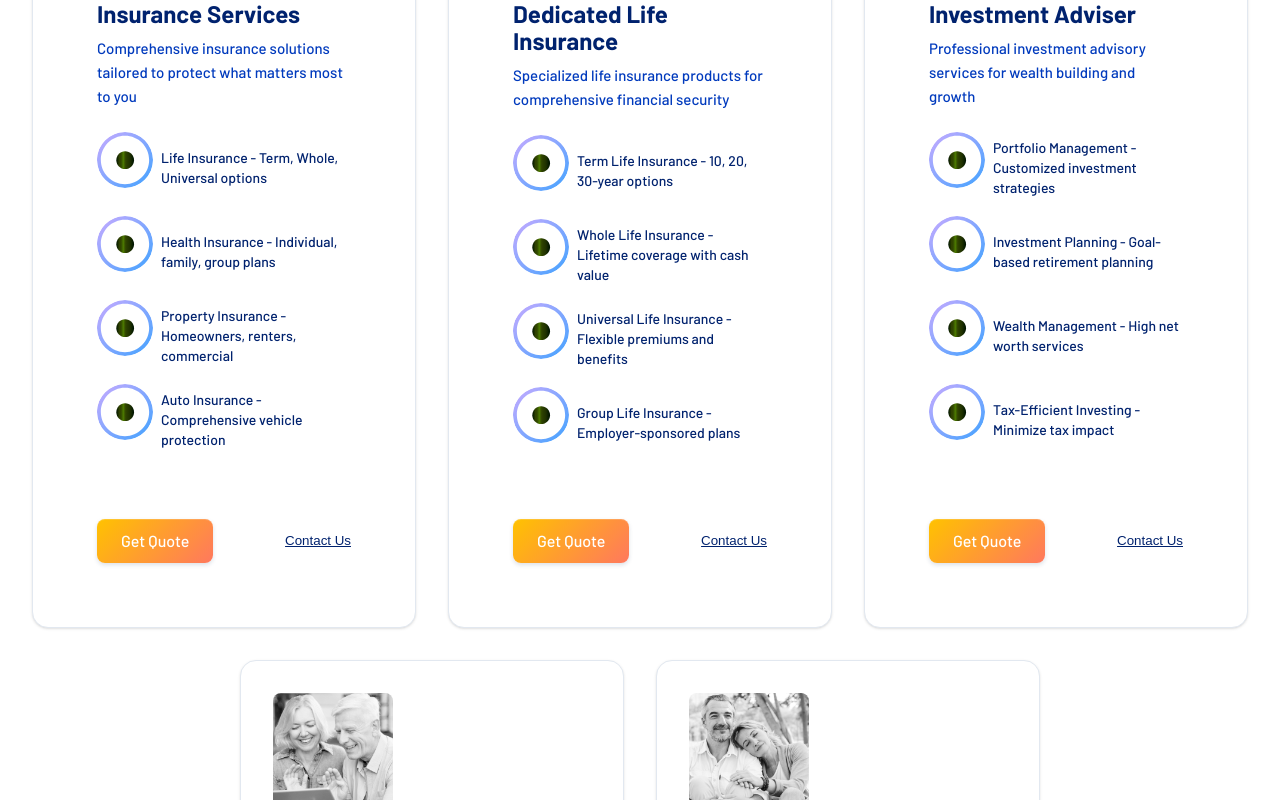
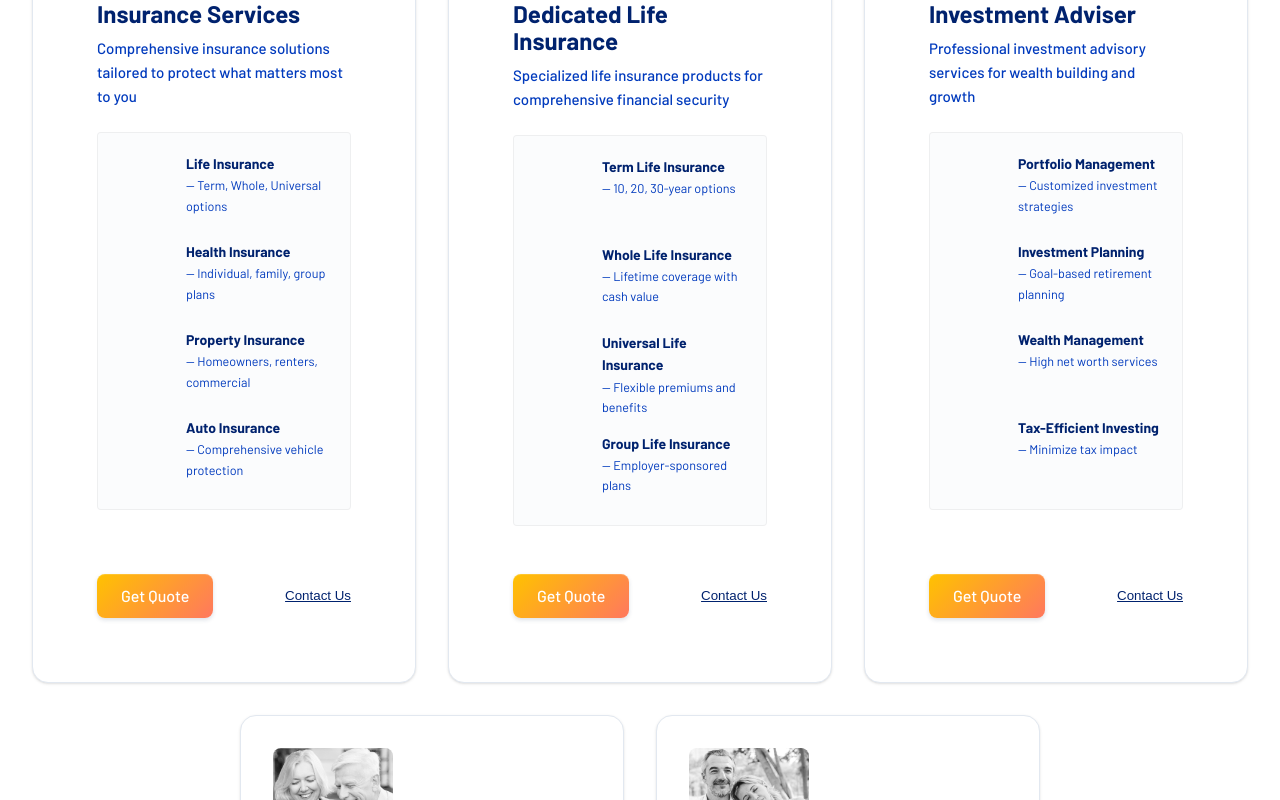
Before and after one commit to TAJKING10/advensysinFINANCETAJ, a React (Vite) app: page / in a window 1280 px wide. Shown: the part 1320-2120 px from the top of the page. Built offline with nearby package versions, Linux system fonts and the light colour scheme.

Commit message:
needs fixing

```diff
--- a/src/components/sections/Services.css
+++ b/src/components/sections/Services.css
@@ -167,21 +167,51 @@
   list-style: none;
   margin: 0 0 2rem 0;
   padding: 0;
+  background: rgba(248, 250, 252, 0.5);
+  border-radius: var(--radius-base);
+  padding: 1.25rem;
+  border: 1px solid rgba(0, 0, 0, 0.05);
 }
 
 .service-feature {
   display: flex;
-  align-items: center;
-  gap: 0.5rem;
-  margin-bottom: 0.75rem;
+  align-items: flex-start;
+  gap: 0.75rem;
+  margin-bottom: 1rem;
   color: var(--text-primary);
   font-size: var(--font-size-sm);
+  line-height: 1.6;
+}
+
+.service-feature:last-child {
+  margin-bottom: 0;
 }
 
 .feature-icon {
-  width: 16px;
-  height: 16px;
-  filter: hue-rotate(200deg);
+  width: 14px;
+  height: 14px;
+  background-color: #4caf50;
+  border-radius: 50%;
+  flex-shrink: 0;
+  margin-top: 2px;
+}
+
+.feature-text {
+  flex: 1;
+  display: flex;
+  flex-wrap: wrap;
+  align-items: baseline;
+}
+
+.feature-title {
+  font-weight: 600;
+  color: var(--text-primary);
+}
+
+.feature-description {
+  font-weight: 400;
+  color: var(--text-secondary);
+  font-size: 0.9em;
 }
 
 /* Service Actions */
--- a/src/components/sections/Services.jsx
+++ b/src/components/sections/Services.jsx
@@ -101,12 +101,18 @@ const Services = () => {
                 <p className="service-description">{service.description}</p>
 
                 <ul className="service-features">
-                  {service.features.map((feature, index) => (
-                    <li key={index} className="service-feature">
-                      <img src="/assets/strengths-1.svg" alt="" className="feature-icon" />
-                      <span>{feature}</span>
-                    </li>
-                  ))}
+                  {service.features.map((feature, index) => {
+                    const [title, description] = feature.split(' - ');
+                    return (
+                      <li key={index} className="service-feature">
+                        <div className="feature-icon"></div>
+                        <div className="feature-text">
+                          <span className="feature-title">{title}</span>
+                          {description && <span className="feature-description"> — {description}</span>}
+                        </div>
+                      </li>
+                    );
+                  })}
                 </ul>
 
                 <div className="service-actions">
```
